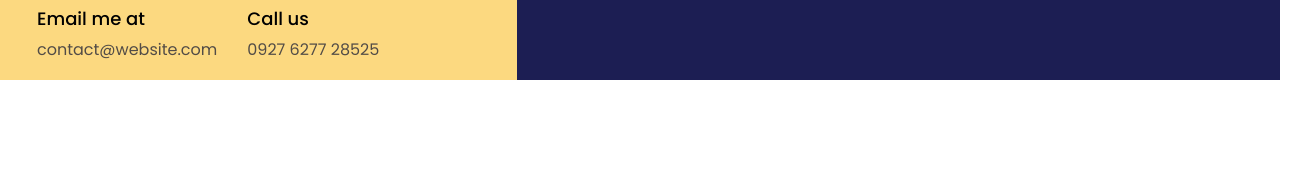
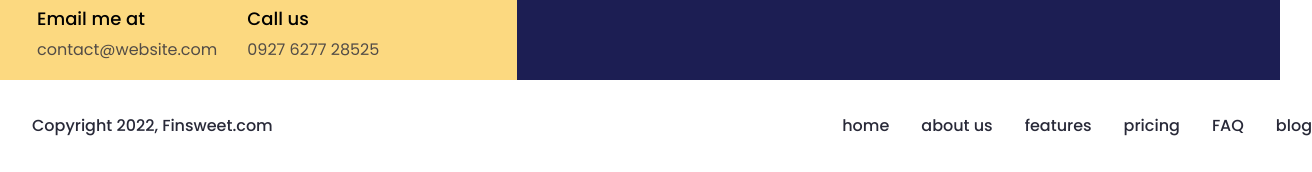
Before and after one commit to tawhidlimon-dev/finsweet, a plain HTML site: page index.html in a window 1280 px wide. Shown: the part 6820-6992 px from the top of the page, 1312 px wide, since content can reach past the window. Before the commit the page ends 6900 px from the top, so only its background shows below. Drawn offline with Linux system fonts and the light colour scheme.

Commit message:
footer section done and project done

```diff
--- a/index.html
+++ b/index.html
@@ -394,9 +394,23 @@
   <!-- =========Bottom code end=========== -->
 
   <!-- =========Footer code start========= -->
-  <section>
+  <section id="footer">
     <div class="container">
-
+      <div class="footer__wrapper">
+        <div class="copyright">
+          <span>Copyright 2022, Finsweet.com</span>
+        </div>
+        <div class="menu">
+          <ul>
+            <li><a href="#">home</a></li>
+            <li><a href="#">about us</a></li>
+            <li><a href="#">features</a></li>
+            <li><a href="#">pricing</a></li>
+            <li><a href="#">FAQ</a></li>
+            <li><a href="#">blog</a></li>
+          </ul>
+        </div>
+      </div>
     </div>
   </section>
   <!-- =========Footer code end=========== -->
--- a/scss/style.scss
+++ b/scss/style.scss
@@ -861,4 +861,34 @@ margin: 0 auto;
 // ========Bottom code end===========
 
 // ========Footer code start=========
+#footer{
+  padding: 32px;
+  .footer__wrapper{
+    display: flex;
+    align-items: center;
+    justify-content: space-between;
+    .copyright{
+      span{
+        color: #282938;
+        font-family: 'Poppins', sans-serif;
+        font-size: 16px;
+        font-weight: 500;
+        line-height: 28px;
+      }
+    }
+    .menu ul{
+      display: flex;
+      align-items: center;
+      column-gap: 32px;
+      a{
+        display: inline-block;
+        color: #282938;
+        font-family: 'Poppins', sans-serif;
+        font-size: 16px;
+        font-weight: 500;
+        line-height: 28px;
+      }
+    }
+  }
+}
 // ========Footer code end===========
```
Also changed, not shown: css/style.css, 1 other file.
